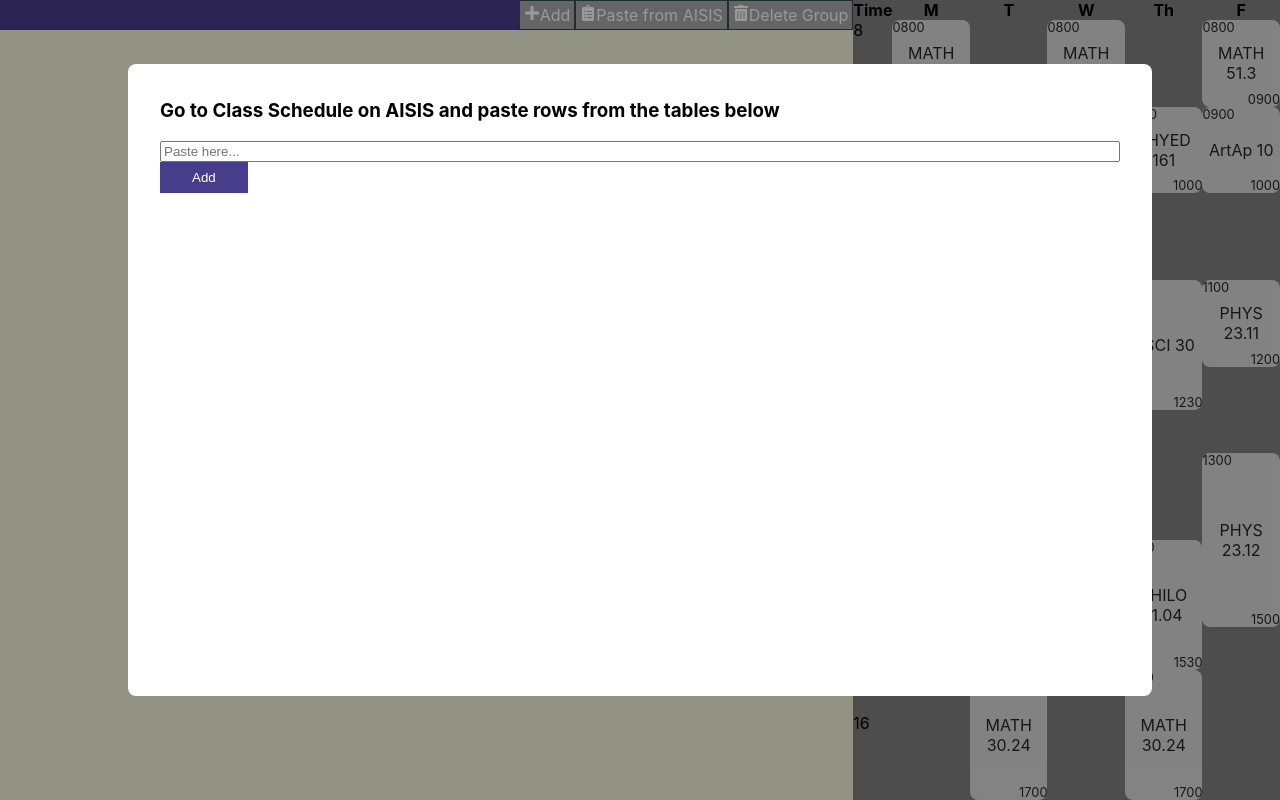
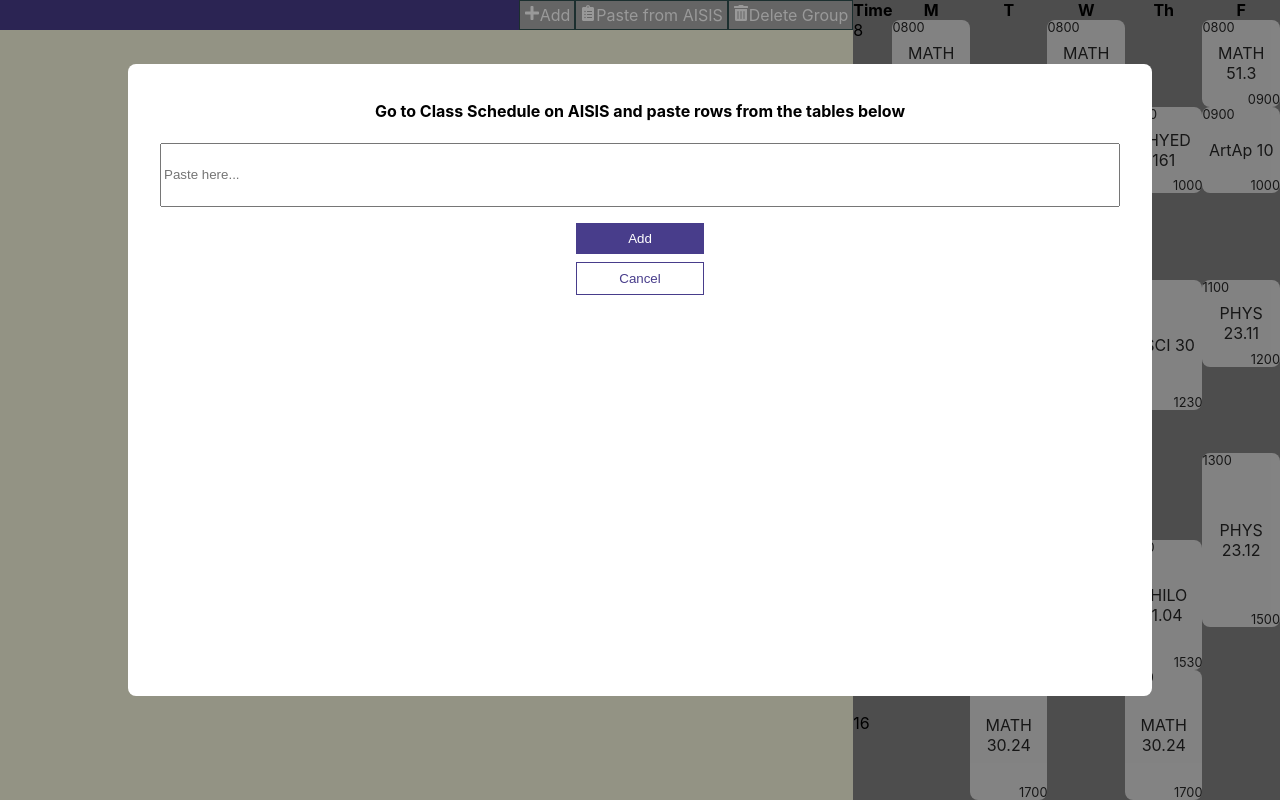
Before and after one commit to dnamme/enlistment-scheduler, a React (Create React App) app: page / in a window 1280 px wide. Both pictures are taken after a click on the element "Paste from AISIS". Built offline with nearby package versions, Linux system fonts and the light colour scheme.

Commit message:
add some margins and cancel button for copy modal

```diff
--- a/src/components/CopyModal.js
+++ b/src/components/CopyModal.js
@@ -5,9 +5,9 @@ function CopyModal({ onExit, onCopySubmit }) {
 
   return (
     <div className="modal">
-      {/* <div className="modal-backdrop" onClick={onExit}></div> */}
       <div className="modal-content">
-        <h3>Go to Class Schedule on AISIS and paste rows from the tables below</h3>
+        <h4>Go to Class Schedule on AISIS and paste rows from the tables below</h4>
+
         <form className="copy-form">
           <input
             type="text"
@@ -22,6 +22,8 @@ function CopyModal({ onExit, onCopySubmit }) {
             onClick={onCopySubmit}
           />
         </form>
+
+        <button className="outline" onClick={onExit}>Cancel</button>
       </div>
     </div>
   )
--- a/src/css/App.css
+++ b/src/css/App.css
@@ -8,16 +8,22 @@
 
 button,
 .button {
-  display: inline-block;
   background: darkslateblue;
   color: white;
   text-align: center;
-  padding: 0.5rem 2rem;
+  padding: 0.5rem 0;
   border: none;
   cursor: pointer;
+  width: 128px;
 }
 
 button.block { display: block; }
+
+button.outline {
+  border: 1px solid darkslateblue;
+  background: transparent;
+  color: darkslateblue;
+}
 
 .square-button {
   padding: 0.25rem;
--- a/src/css/Modal.css
+++ b/src/css/Modal.css
@@ -9,7 +9,7 @@
   background-color: rgba(0,0,0,0.4);
 }
 
-.modal-backdrop {
+/* .modal-backdrop {
   position: absolute;
   left: 0;
   top: 0;
@@ -17,7 +17,7 @@
   width: 100%;
   height: 100%;
   background-color: rgba(255,0,0,0.3);
-}
+} */
 
 .modal-content {
   background-color: white;
@@ -27,9 +27,25 @@
   margin: 4rem auto;
   padding: 1rem 2rem;
   border-radius: 8px;
+  display: flex;
+  flex-flow: column nowrap;
+  align-items: center;
+}
+
+.copy-form {
+  width: 100%;
+  display: flex;
+  flex-flow: column nowrap;
+  align-items: center;
 }
 
 .copy-form input[type="text"] {
   width: 100%;
+  height: 4rem;
   box-sizing: border-box;
 }
+
+.copy-form input[type="submit"] {
+  width: 128px;
+  margin: 16px 0 8px;
+}
```
